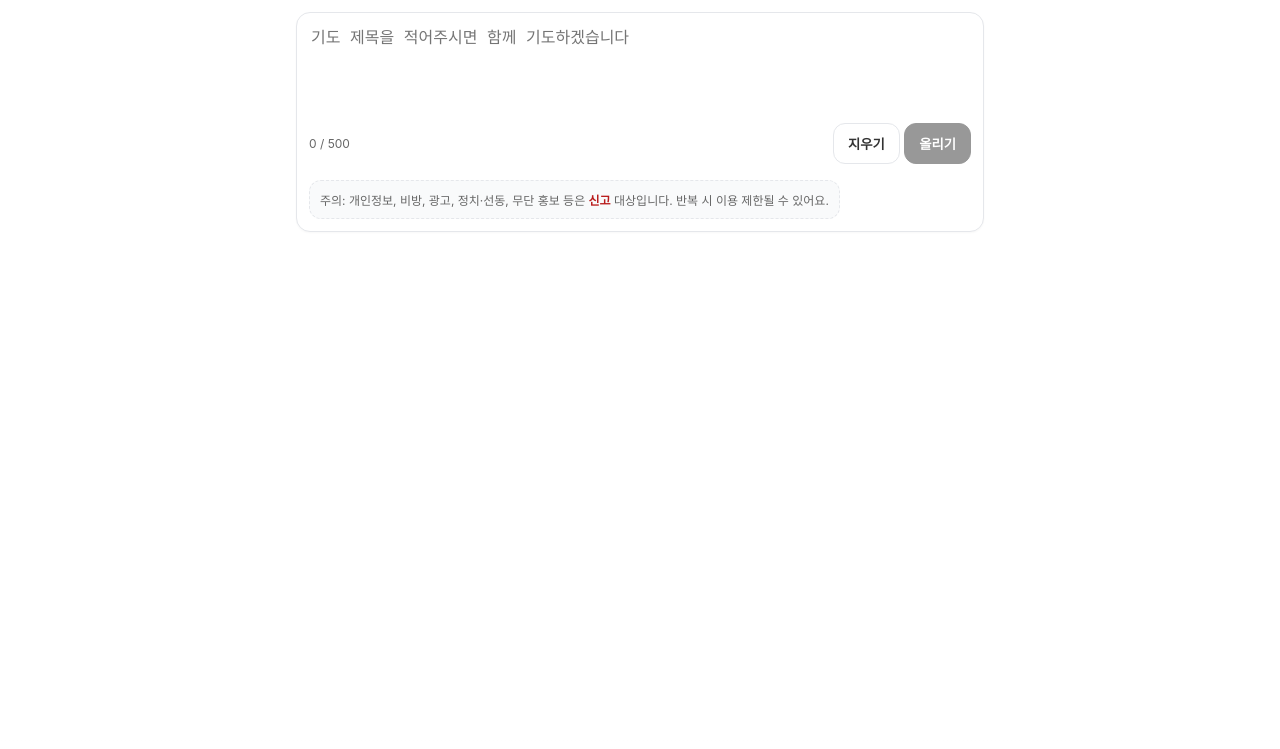
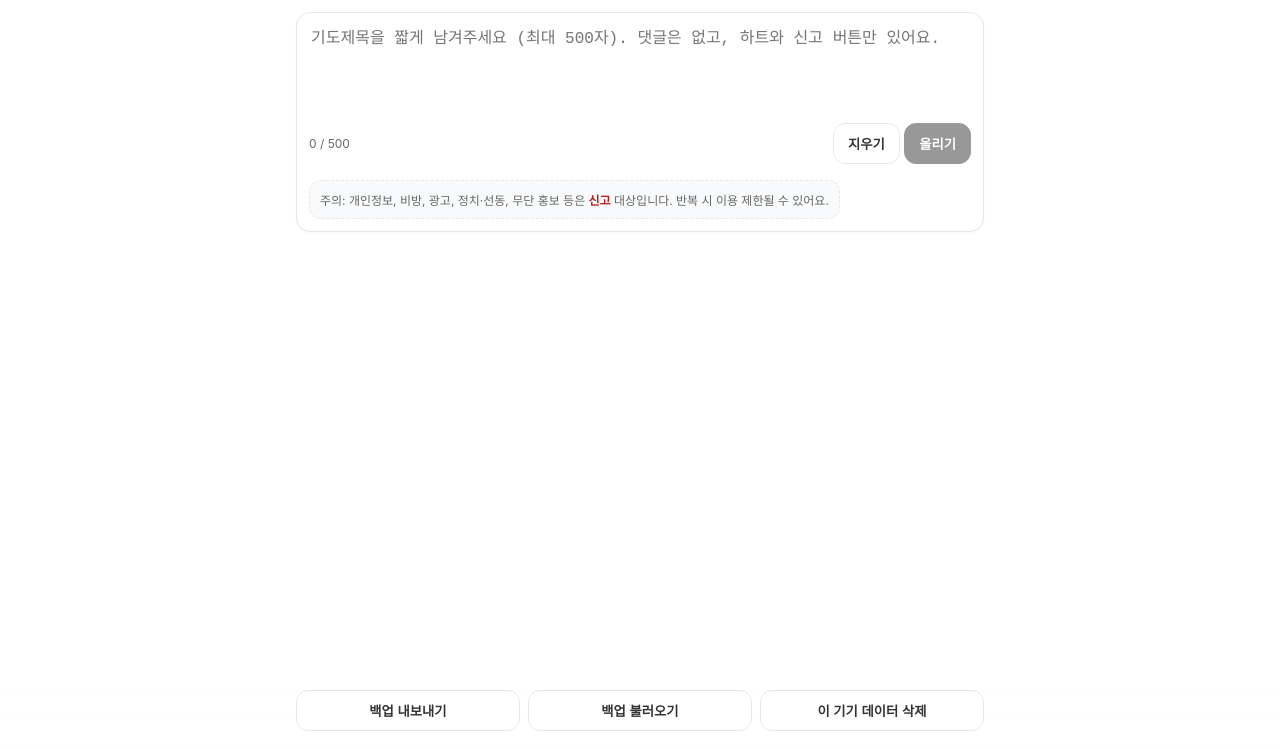
Before and after one commit to yakkio/amenclub-praywall, a plain HTML site: page index.html in a window 1280 px wide. Shown: the part 51-800 px from the top of the page. Drawn offline with Linux system fonts and the light colour scheme.

Commit message:
Add files via upload

```diff
--- a/index.html
+++ b/index.html
@@ -97,7 +97,7 @@
 
   <main class="wrap">
     <section class="composer" aria-label="기도 글 작성">
-      <textarea id="postInput" maxlength="500" placeholder="기도 제목을 적어주시면 함께 기도하겠습니다"></textarea>
+      <textarea id="postInput" maxlength="500" placeholder="기도제목을 짧게 남겨주세요 (최대 500자). 댓글은 없고, 하트와 신고 버튼만 있어요."></textarea>
       <div class="row">
         <div class="muted"><span id="count">0</span> / 500</div>
         <div>
@@ -112,7 +112,11 @@
   </main>
 
   <footer>
-
+    <div class="util">
+      <button class="btn" id="exportBtn" title="백업 내보내기">백업 내보내기</button>
+      <button class="btn" id="importBtn" title="백업 불러오기">백업 불러오기</button>
+      <button class="btn" id="wipeBtn" title="전체 삭제">이 기기 데이터 삭제</button>
+    </div>
   </footer>
 
 <script>
```
